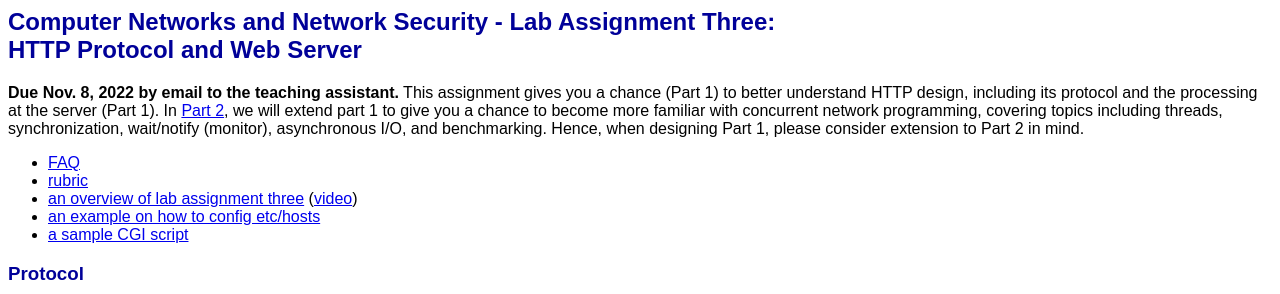
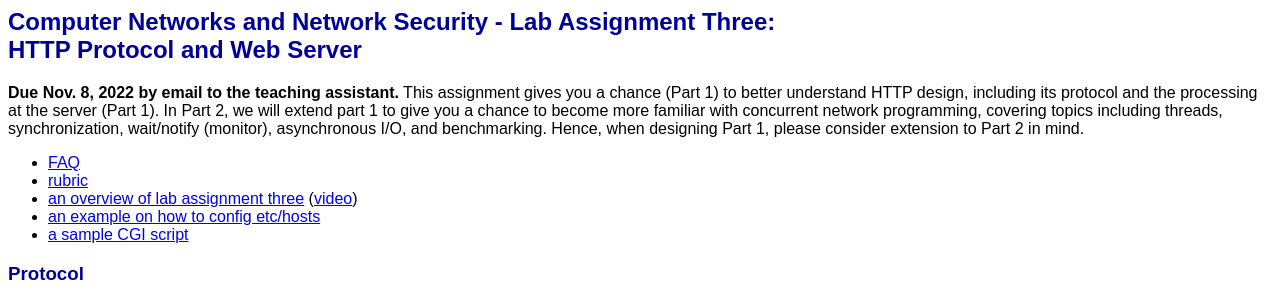
Before and after one commit to xiangq27/xiangq27.github.io, a Jekyll site: the page courses/cnns-xmuf22/files/assignments/assign3/index.html, which Jekyll copies as it is, in a window 1280 px wide and 900 px high. Shown: the top 294 px of the window. Built offline with Jekyll 4.4.1, drawn with Linux system fonts in a browser that asks for light colours.

```diff
--- a/courses/cnns-xmuf22/files/assignments/assign3/index.html
+++ b/courses/cnns-xmuf22/files/assignments/assign3/index.html
@@ -12,7 +12,7 @@
 	    Protocol and Web Server</h2>
 
 
-    <p align="left"><b>Due Nov. 8, 2022 by email to the teaching assistant.</b> This assignment gives you a chance (Part 1) to better understand HTTP design, including its protocol and the processing at the server (Part 1). In <a href="index2.html">Part 2</a>, we will extend part 1 to give you a chance to become more familiar with concurrent network programming, covering topics including
+    <p align="left"><b>Due Nov. 8, 2022 by email to the teaching assistant.</b> This assignment gives you a chance (Part 1) to better understand HTTP design, including its protocol and the processing at the server (Part 1). In Part 2, we will extend part 1 to give you a chance to become more familiar with concurrent network programming, covering topics including
     threads, synchronization, wait/notify (monitor), asynchronous I/O,
     and benchmarking. Hence, when designing Part 1, please consider extension to Part 2 in mind.</p>
 
```
Also changed, not shown: 8 other files.
